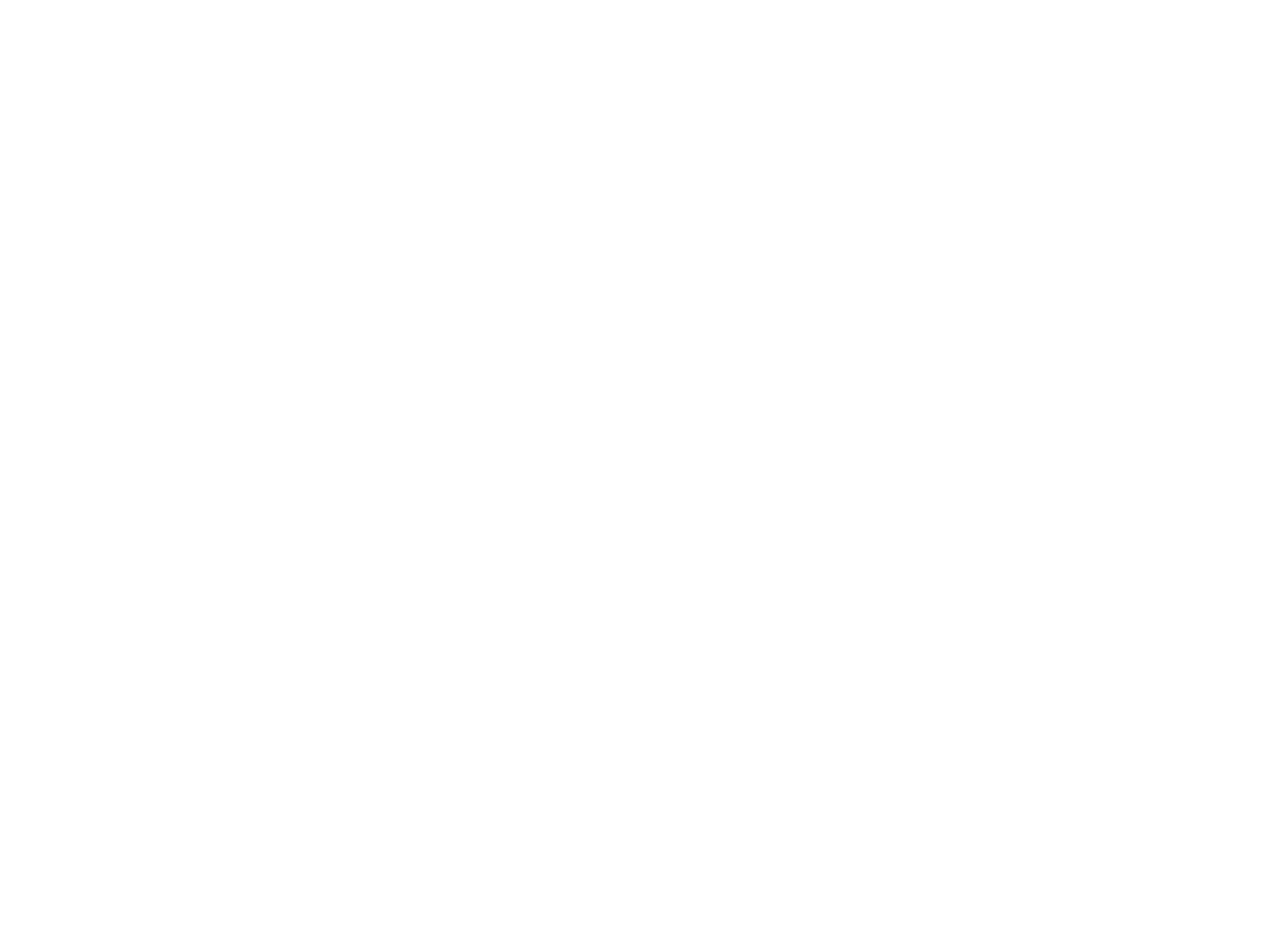
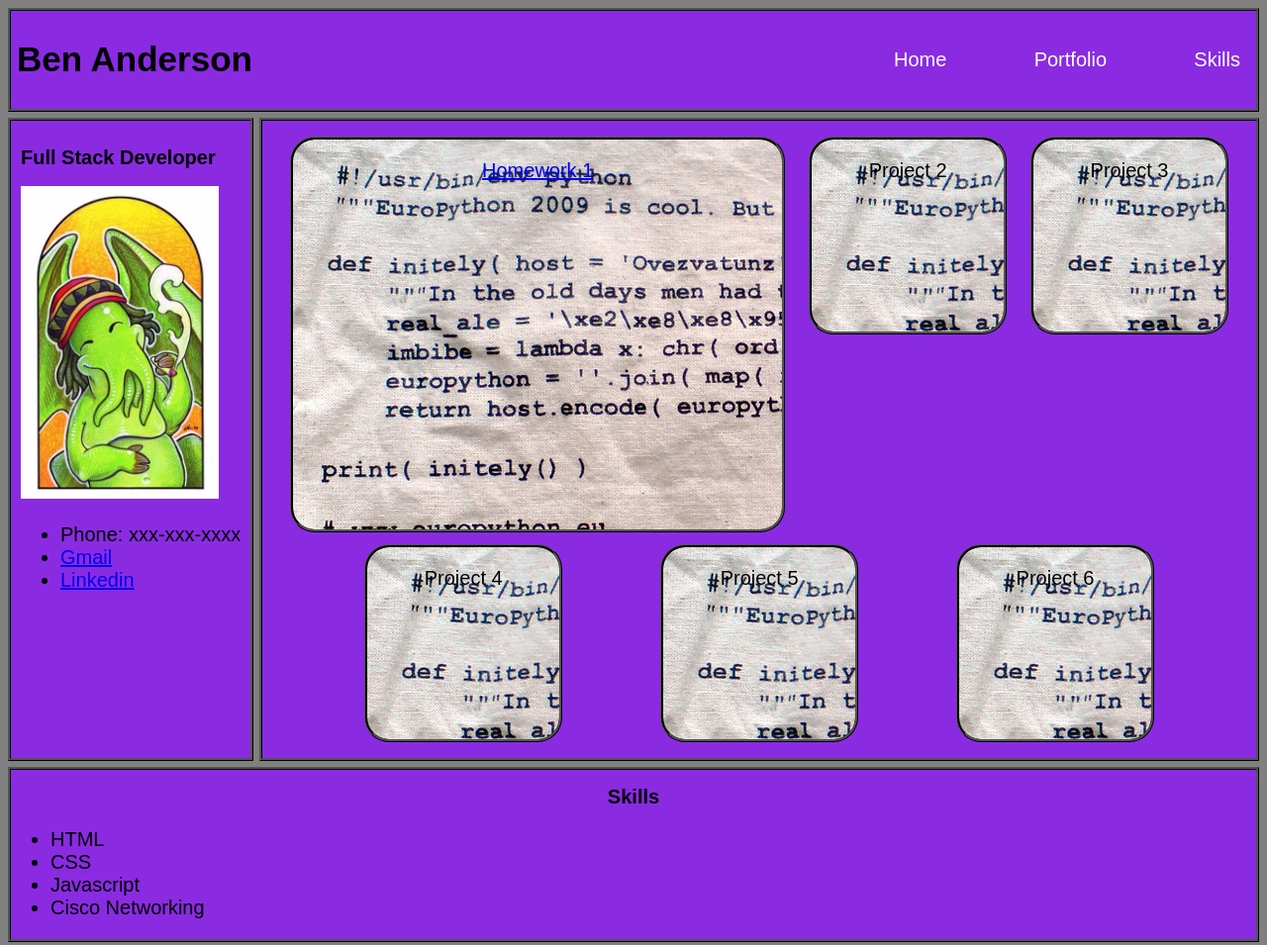
Before and after one commit to Squid300/Portfolio-Website, a plain HTML site: page index.html in a window 1280 px wide. Shown: the whole page at 99% size. Before the commit the page ends 800 px from the top, so only its background shows below. Drawn offline with Linux system fonts and the light colour scheme.

Commit message:
First major push. Website in a mostly finished state

```diff
--- a/assets/css/style.css
+++ b/assets/css/style.css
@@ -0,0 +1,103 @@
+*{
+    font-family: sans-serif, 'Times New Roman', Times, serif;
+    font-size: 20px;
+    box-sizing: border-box;
+}
+
+body{
+    background-color: gray;
+    height: 100%;
+}
+
+header{
+    display: flex;
+    justify-content: space-between;
+    align-items: center;
+    background-color: blueviolet;
+    padding: 6px;
+    border-style: ridge;
+    border-color: black;
+}
+
+h1{
+    font-size: 175%;
+}
+
+nav ul{
+    display: flex;
+    justify-content: space-between;
+    min-width: 400px;
+    padding-right: 10px;
+    list-style: none;
+}
+
+nav a{
+    text-decoration: none;
+    color: white;
+}
+
+#meat{
+    display: flex;
+    flex-direction: row;
+    flex-wrap: wrap;
+    justify-content: space-between;
+
+}
+
+#aboutMe{
+    background-color: blueviolet;
+    margin-top: 6px;
+    margin-right: 6px;
+    padding: 10px;
+    border-style: ridge;
+    border-color: black;
+}
+
+#aboutMe img{
+    max-width: 200px;
+}
+
+#portfolio{
+    background-color: blueviolet;
+    margin-top: 6px;
+    padding: 10px;
+    border-style: ridge;
+    border-color: black;
+    display: flex;
+    flex: 1;
+    flex-wrap: wrap;
+    justify-content: space-evenly;
+}
+
+#portfolio h2{
+    text-align: center;
+    position: absolute;
+}
+
+#portfolio div{
+    width: 200px;
+    height: 200px;
+    border-style: ridge;
+    border-color: black;
+    border-radius: 25px;
+    margin: 6px;
+    text-align: center;
+    background-image: url("../../assets/imgs/4036266347_9862579d68_b.jpg");
+}
+
+#project1{
+    min-width: 500px;
+    min-height: 400px;
+    background-image: url("../../assets/imgs/Website-Image.jpg");
+}
+
+#skills{
+    background-color: blueviolet;
+    margin-top: 6px;
+    border-style: ridge;
+    border-color: black;
+}
+
+#skills h2{
+    text-align: center;
+}
--- a/index.html
+++ b/index.html
@@ -3,10 +3,71 @@
 
 <head>
     <meta charset="UTF-8" />
+    <link rel="resetsheet" href="https://meyerweb.com/eric/tools/css/reset/">
     <link rel="stylesheet" href="./assets/css/style.css">
     <title>Ben Anderson's Portfolio</title>
 </head>
 
 <body>
+    <header>
+        <h1>Ben Anderson</h1>
+        <nav>
+            <ul>
+                <li><a href="#home">Home</a></li>
+                <li><a href="#portfolio">Portfolio</a></li>
+                <li><a href="#skills">Skills</a></li>
+            </ul>
+        </nav>
+    </header>
+
+    <div id="meat">
+        <aside id = "aboutMe">
+            <h2>Full Stack Developer</h2>
+            <img src="./assets/imgs/download.jpg" alt="Placeholder Steam Profile pic"/>
+            <ul>
+                <li>Phone: xxx-xxx-xxxx</li>
+                <li><a href = "https://mail.google.com">Gmail</a></li>
+                <li><a href = "https://www.linkedin.com">Linkedin</a></li>
+            </ul>
+        </aside>
+
+        <section id = "portfolio">
+            <a href = "https://squid300.github.io/Homework-1/">
+                <div id = "project1">
+                    <p>Homework 1</p>
+                </div>
+            </a>
+
+            <div>
+                <p>Project 2</p>
+            </div>
+
+            <div>
+                <p>Project 3</p>
+            </div>
+
+            <div>
+                <p>Project 4</p>
+            </div>
+
+            <div>
+                <p>Project 5</p>
+            </div>
+
+            <div>
+                <p>Project 6</p>
+            </div>
+        </section>
+    </div>
+
+    <section id="skills">
+        <h2>Skills</h2>
+        <ul>
+            <li>HTML</li>
+            <li>CSS</li>
+            <li>Javascript</li>
+            <li>Cisco Networking</li>
+        </ul>
+    </section>
 
 </body>
```
Also changed, not shown: assets/imgs/4036266347_9862579d68_b.jpg (added), assets/imgs/Website-Image.jpg (added), assets/imgs/download.jpg (added).
